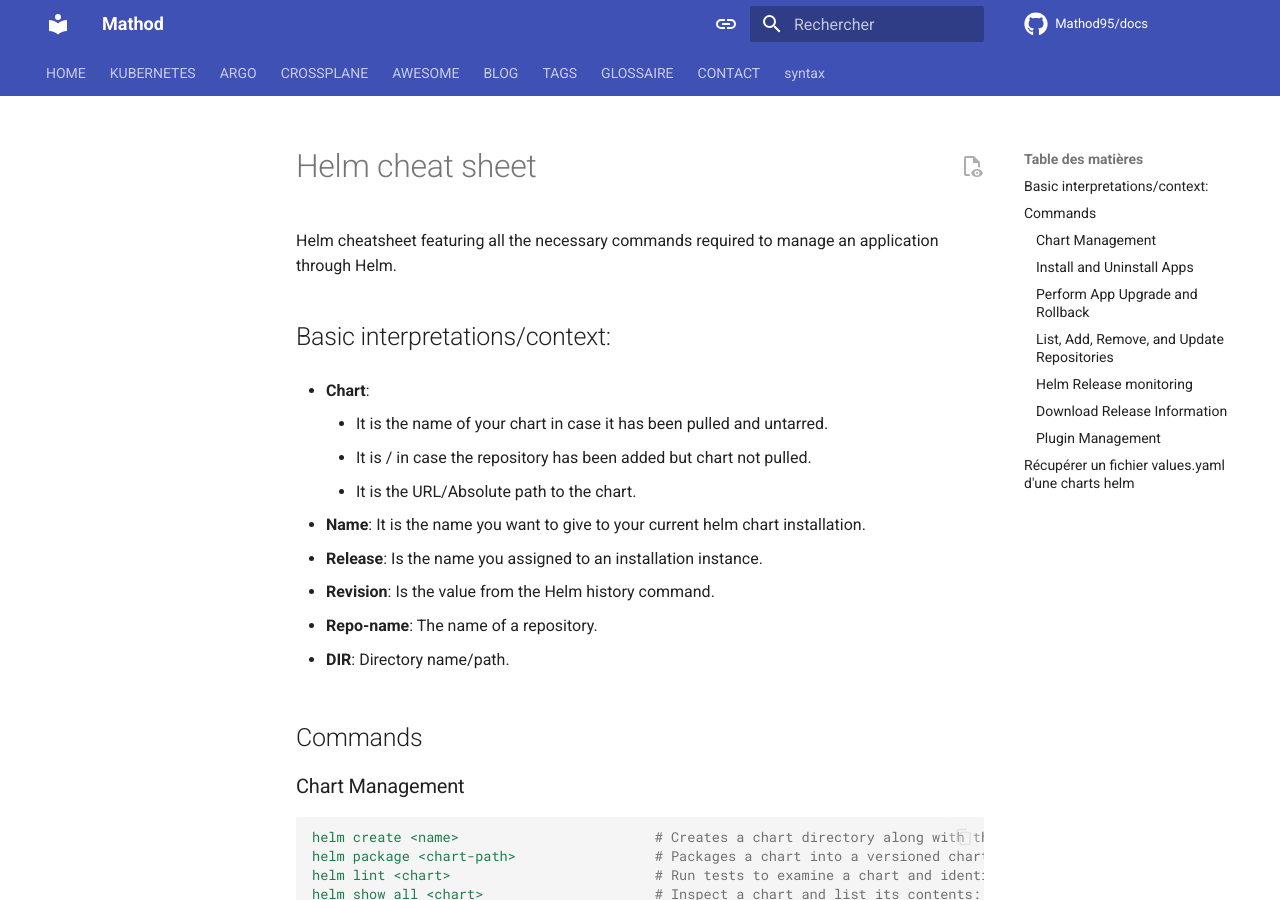
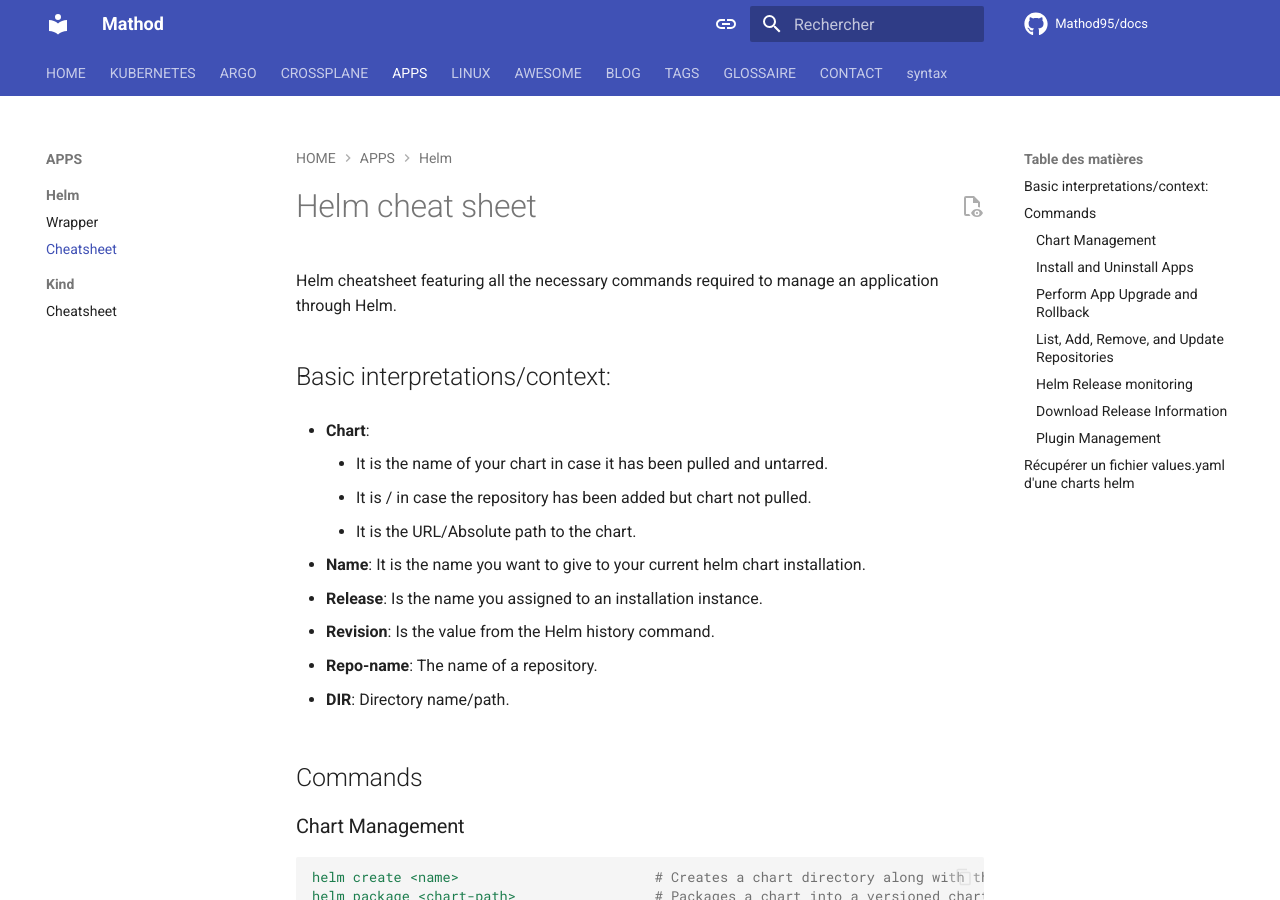
Before and after one commit to Mathod95/docs, an MkDocs documentation site: the page built from docs/apps/helm/helm-cheatsheet.md, in a window 1280 px wide and 900 px high. Built offline with MkDocs 1.6.1 and Material for MkDocs 9.7.7, drawn with Linux system fonts in a browser that asks for light colours; comment, search, counter and statistics services are not loaded; some of the changed text lies outside the part shown.

Commit message:
Update nav

```diff
--- a/mkdocs.yml
+++ b/mkdocs.yml
@@ -9,11 +9,27 @@
   - KUBERNETES: kubernetes/index.md
   - ARGO:
     - argo/index.md
-    - CD: argo/cd/index.md
+    - CD:
+      - argo/cd/index.md
+      - AutoPilot: argo/cd/argo-cd-autopilot.md
     - WORKFLOWS: argo/workflows/index.md
     - ROLLOUTS: argo/rollouts/index.md
     - EVENTS: argo/events/index.md
-  - CROSSPLANE: crossplane/index.md
+  - CROSSPLANE:
+    - crossplane/index.md
+    - AWS:
+      - S3: crossplane/aws/s3/s3.md
+  - APPS:
+    - Helm:
+      - Wrapper: apps/helm/wrapper.md
+      - Cheatsheet: apps/helm/helm-cheatsheet.md
+    - Kind:
+      - Cheatsheet: apps/kind/kind-cheatsheet.md
+  - LINUX:
+    - Debian:
+      - Packages:
+          - linux/packages/index.md
+          - ZSH: linux/packages/zsh/zsh.md
   - AWESOME: awesome.md
   - BLOG: # https://squidfunk.github.io/mkdocs-material/plugins/blog/#config.blog_dir-documentation--blog
     - blog/index.md
```
